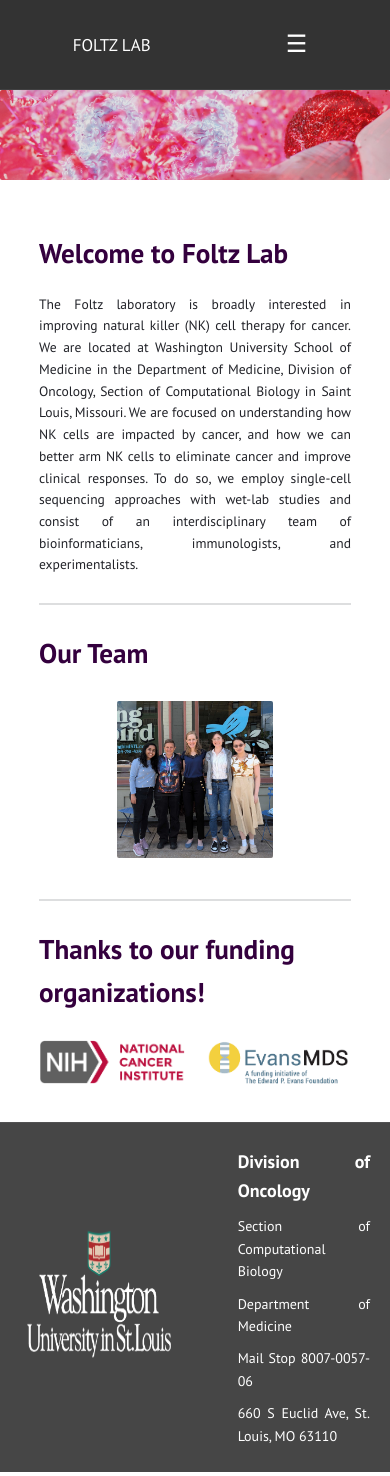
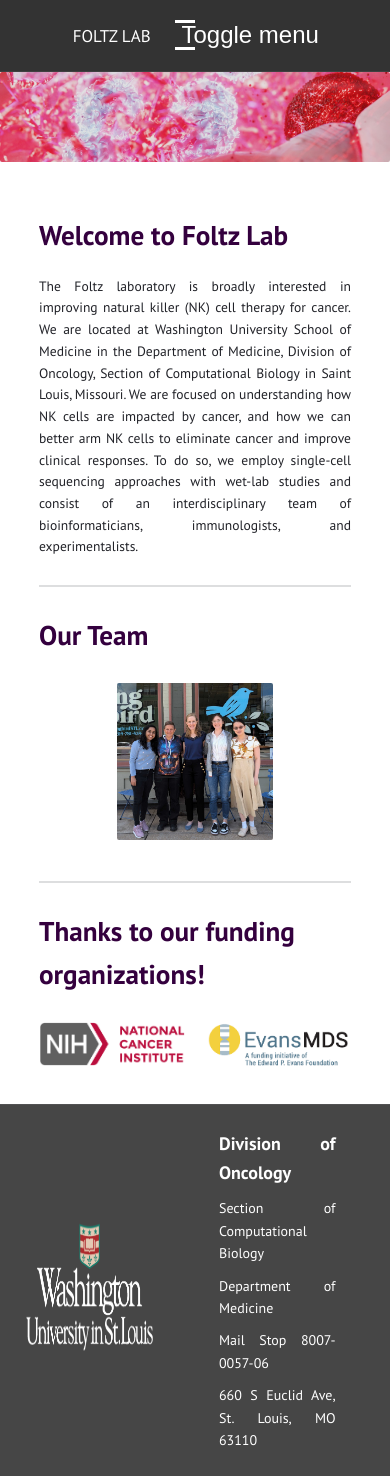
Before and after one commit to Foltz-Lab/Foltz-Lab.github.io, a Jekyll site: the page built from index.html, in a window 390 px wide. Built offline with Jekyll 4.4.1, drawn with Linux system fonts in a browser that asks for light colours.

Commit message:
Update default.html

```diff
--- a/_layouts/default.html
+++ b/_layouts/default.html
@@ -38,51 +39,77 @@
       position: relative;
     }
 
-    .menu-toggle {
-      display: none;
-      background-color: #333;
-      color: white;
+    /* Toggle Button Styling */
+    .greedy-nav_toggle {
+      background: none;
       border: none;
-      padding: 10px;
       cursor: pointer;
       font-size: 24px;
+      color: white;
+      position: relative;
     }
 
-    nav {
-      display: flex;
-      flex-direction: row;
-      flex-wrap: wrap;
+    .greedy-nav_toggle .navicon::before,
+    .greedy-nav_toggle .navicon::after {
+      content: "";
+      display: block;
+      background: white;
+      height: 3px;
+      width: 20px;
+      position: absolute;
+      left: 0;
+      transition: all 0.3s;
     }
 
-    @media (max-width: 768px) {
-      .menu-toggle {
-        display: block;
+    .greedy-nav_toggle .navicon::before {
+      top: 0;
     }
 
-      nav {
-        display: none;
-        flex-direction: column;
-        width: 100%;
-        background-color: #333;
-        position: absolute;
-        top: 60px; /* Adjust based on header height */
-        left: 0;
+    .greedy-nav_toggle .navicon::after {
+      bottom: 0;
     }
 
-      nav.show {
+    /* Navigation Menu Styling */
+    .hidden-links {
+      list-style: none;
+      padding: 0;
+      margin: 0;
       display: flex;
+      flex-direction: column;
     }
 
-      nav a {
+    .hidden-links.hidden {
+      display: none;
+    }
+
+    .hidden-links .masthead.menu-item {
+      margin: 0;
+    }
+
+    .hidden-links .masthead.menu-item a {
       padding: 10px;
       text-align: center;
       color: white;
       text-decoration: none;
-        border-top: 1px solid #444;
+      display: block;
     }
 
-      nav a.selected {
+    .hidden-links .masthead.menu-item a:hover {
       background-color: #555;
+    }
+
+    /* Responsive Styling */
+    @media (max-width: 768px) {
+      .hidden-links {
+        position: absolute;
+        top: 60px; /* Adjust based on header height */
+        left: 0;
+        width: 100%;
+        background-color: #333;
+      }
+
+      .hidden-links.show {
+        display: flex;
       }
     }
   </style>
@@ -91,9 +118,18 @@
   <header>
     <div style="width: 70%; margin: 0 auto; display: flex; justify-content: space-between; align-items: center;">
       <a href="{{ '/' | relative_url }}" class="title">{{ site.title | escape }}</a>
-      <button class="menu-toggle" aria-label="Toggle navigation menu">☰</button>
-      <nav class="menu">
-        {% include menu.html menu=pages %}
+      <button class="greedy-nav_toggle" type="button">
+        <span class="visually-hidden">Toggle menu</span>
+        <div class="navicon"></div>
+      </button>
+      <nav>
+        <ul class="hidden-links hidden">
+          <li class="masthead menu-item"><a href="/">Home</a></li>
+          <li class="masthead menu-item"><a href="/People/">People</a></li>
+          <li class="masthead menu-item"><a href="/research/">Research</a></li>
+          <li class="masthead menu-item"><a href="/publications/">Publications</a></li>
+          <li class="masthead menu-item"><a href="/col/">Collaborations</a></li>
+        </ul>
       </nav>
     </div>
   </header>
```
Also changed, not shown: other parts of _layouts/default.html (+8 -3 lines). Lines whose indentation alone changed are shown as unchanged.
